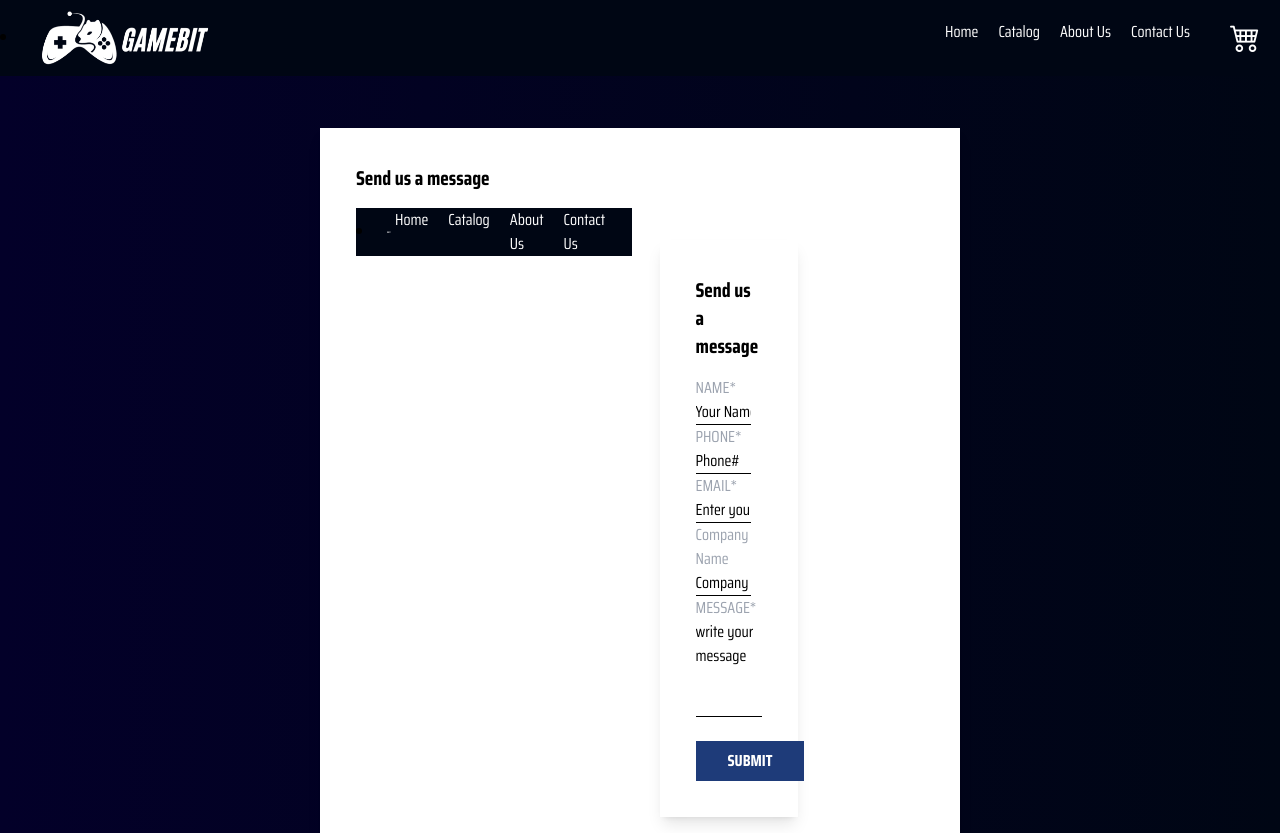
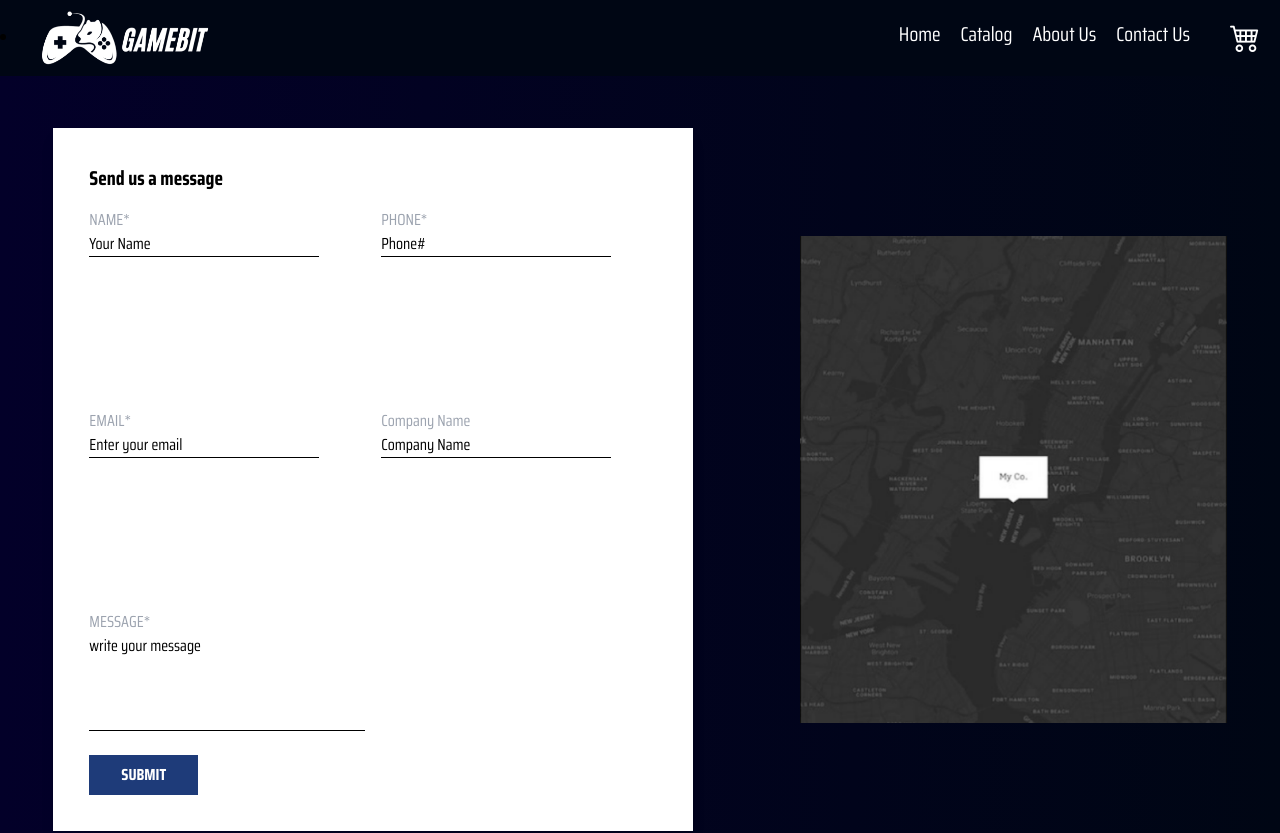
Before and after one commit to Sahtani/GAMING-WEBSITE, a plain HTML site: page index.html in a window 1280 px wide. Shown: the top 833 px of the page. Drawn offline with nearby package versions, Linux system fonts and the light colour scheme.

Commit message:
merge with Zouheir

```diff
--- a/index.html
+++ b/index.html
@@ -6,7 +6,6 @@
   <meta name="viewport" content="width=device-width, initial-scale=1.0" />
   <title>Document</title>
   <!-- <link rel="stylesheet" href="./dist/output.css" /> -->
-  <link rel="stylesheet" href="./dist/output.css" />
   <link rel="preconnect" href="https://fonts.googleapis.com" />
   <link rel="preconnect" href="https://fonts.googleapis.com" />
   <link rel="preconnect" href="https://fonts.googleapis.com" />
@@ -15,10 +14,6 @@
     href="https://fonts.googleapis.com/css2?family=Saira+Condensed:wght@100;200;300;400;500;600;700;800;900&display=swap"
     rel="stylesheet" />
   <link rel="stylesheet" href="https://cdn.jsdelivr.net/npm/bootstrap-icons@1.11.1/font/bootstrap-icons.css" />
-  <!-- js -->
-  <script src="./js/script.js" defer></script>
-  <script src="./js/carroussel.js" defer></script>
-  <script src="https://cdn.tailwindcss.com"></script>
   <script src="https://cdn.tailwindcss.com"></script>
   <script>
     tailwind.config = {
@@ -69,31 +64,32 @@
 </head>
 
 
-<body class = "font-Saira Condensed bg-gradient-to-r from-secondary to-background">
+<body class="font-Saira Condensed bg-gradient-to-r from-secondary to-background">
   <header>
-        <nav class = "bg-background flex items-center justify-between fixed w-full z-50">
-            <div class = "flex items-center">
-                <li><a href = "#" id = "burgerMenu" class = "text-white text-4xl md:hidden"><i class="bi bi-list"></i></a></li>
-                <img src="./img/logo.png" alt="" class = "w-8/12 p-2 md:w-6/12">
+    <nav class="bg-background flex items-center justify-between fixed w-full z-50">
+      <div class="flex items-center">
+        <li><a href="#" id="burgerMenu" class="text-white text-4xl md:hidden"><i class="bi bi-list"></i></a></li>
+        <img src="./img/logo.png" alt="" class="w-8/12 p-2 md:w-6/12">
       </div>
 
       <div>
-                <ul class = "gap-5 md:flex" id = "navbar">
-                    <li><a href = "#" class = "text-white hidden md:block">Home</a></li>
-                    <li><a href = "#" class = "text-white hidden md:block">Catalog</a></li>
-                    <li><a href = "#" class = "text-white hidden md:block">About Us</a></li>
-                    <li><a href = "#" class = "text-white hidden md:block">Contact Us</a></li>
-                    <li><a href = "#" class = "text-white p-5 text-3xl" id = "cartBtn"><i class="bi bi-cart4"></i></a></li>
+        <ul class="gap-5 md:flex" id="navbar">
+          <li><a href="index.html" class="text-xl   text-white hidden md:block">Home</a></li>
+          <li><a href="catalog.html" class=" text-xl text-white hidden md:block">Catalog</a></li>
+          <li><a href="aboutus.html" class=" text-xl text-white hidden md:block">About Us</a></li>
+          <li><a href="contact.html" class="text-xl text-white hidden md:block">Contact Us</a></li>
+          <li><a href="#" class="text-white p-5 text-3xl" id="cartBtn"><i class="bi bi-cart4"></i></a></li>
         </ul>
       </div>
     </nav>
 
-        <ul id = "navbarMobile" class = "fixed bg-gradient-to-r from-secondary to-background text-center w-2/6 h-screen hidden z-50">
+    <ul id="navbarMobile"
+      class="fixed bg-gradient-to-r from-secondary to-background text-center w-2/6 h-screen hidden z-50">
       <li><img src="./img/logo.png" alt=""></li>
-            <li><a href = "#" class = "text-white">Home</a></li>
-            <li><a href = "#" class = "text-white">Catalog</a></li>
-            <li><a href = "#" class = "text-white">About Us</a></li>
-            <li><a href = "#" class = "text-white">Contact Us</a></li>
+      <li><a href="index.html" class="text-white">Home</a></li>
+      <li><a href="catalog.html" class="text-white">Catalog</a></li>
+      <li><a href="aboutus.html" class="text-white">About Us</a></li>
+      <li><a href="contact.html" class="text-white">Contact Us</a></li>
     </ul>
   </header>
 
@@ -103,46 +99,8 @@
     <div class="bg-white shadow-lg p-2 md:p-9 w-9/12 md:w-6/12">
       <h1 class="font-bold text-xl mb-4">Send us a message</h1>
       <form onsubmit="return validateForm()" class="grid grid-rows-3 grid-cols-1 gap-4 md:grid-cols-2">
-<body class="font-Saira bg-gradient-to-r from-secondary to-background">
-  <header>
-    <nav class="bg-background flex items-center justify-between w-full">
-      <div class="flex items-center">
-        <li>
-          <a href="#" id="burgerMenu" class="text-white text-4xl hidden xs:block">
-            <i class="bi bi-list"></i>
-          </a>
-        </li>
-        <img src="./img/logo.png" alt="" class="xs:w-8/12 p-2 w-6/12" />
-      </div>
-
-      <div>
-        <ul class="gap-5 flex" id="navbar">
-          <li><a href="#" class="text-white xs:hidden block">Home</a></li>
-          <li><a href="#" class="text-white xs:hidden block">Catalog</a></li>
-          <li><a href="#" class="text-white xs:hidden block">About Us</a></li>
-          <li><a href="#" class="text-white xs:hidden block">Contact Us</a></li>
-          <li><a href="#" class="text-white p-5 text-3xl xs:block"><i class="bi bi-cart4"></i></a></li>
-        </ul>
-      </div>
-    </nav>
-
-    <ul id="navbarMobile"
-      class="absolute bg-gradient-to-r from-secondary to-background text-center w-2/6 h-screen hidden">
-      <li><img src="./img/logo.png" alt="" /></li>
-      <li><a href="#" class="text-white">Home</a></li>
-      <li><a href="#" class="text-white">Catalog</a></li>
-      <li><a href="#" class="text-white">About Us</a></li>
-      <li><a href="#" class="text-white">Contact Us</a></li>
-    </ul>
-  </header>
-
-  <div class=" flex justify-around items-center mt-8 xs:flex-col">
-
-    <div class="bg-white shadow-lg p-9 w-6/12 xs:w-9/12 ">
-      <h1 class="font-bold text-xl mb-4">Send us a message</h1>
-      <form onsubmit="return validateForm()" class="grid grid-rows-3 grid-cols-2">
         <div class="flex flex-col">
-          <label for=""  class="text-gray-400">NAME*</label>
+          <label for="" class="text-gray-400">NAME*</label>
           <input type="text" id="name" class="placeholder-black border-b border-black w-5/6" placeholder="Your Name">
           <div id="nameErr" class="text-red-500 text-xs"></div>
         </div>
@@ -153,17 +111,20 @@
         </div>
         <div class="flex flex-col ">
           <label for="" class="text-gray-400">EMAIL*</label>
-          <input type="text" id="email" class="placeholder-black border-b border-black w-5/6 " placeholder="Enter your email">
+          <input type="text" id="email" class="placeholder-black border-b border-black w-5/6 "
+            placeholder="Enter your email">
           <div id="emailErr" class="text-red-500 text-xs"></div>
         </div>
         <div class="flex flex-col ">
           <label for="" class="text-gray-400">Company Name</label>
-          <input type="text" id="company" class="placeholder-black border-b border-black w-5/6" placeholder="Company Name">
+          <input type="text" id="company" class="placeholder-black border-b border-black w-5/6"
+            placeholder="Company Name">
           <div id="companyErr" class="text-red-500 text-xs"></div>
         </div>
         <div class="flex flex-col">
           <label for="" class="text-gray-400">MESSAGE*</label>
-          <textarea type="text" id="message" class="resize-none placeholder-black border-b border-black w-7/6" rows="4" placeholder="write your message"></textarea>
+          <textarea type="text" id="message" class="resize-none placeholder-black border-b border-black w-7/6" rows="4"
+            placeholder="write your message"></textarea>
           <div id="messageErr" class="text-red-500 text-xs"></div>
 
           <div>
@@ -181,7 +142,7 @@
       </form>
     </div>
 
-    <img src="image 13.png" alt="" class="w-4/12 h-2/12 xs:mt-12 xs:h-8/12 xs:w-8/12">
+    <img src="./img/image 13.png" alt="" class=" xs:mt-12 w-8/12 md:w-4/12">
   </div>
 
 
@@ -214,9 +175,10 @@
       <p class="text-slate-400 text-center">© 2023 NightCrawlers</p>
     </div>
   </footer>
-  <script src="js/validator.js"></script>
+
   <!-- js -->
   <script src="./js/script.js"></script>
+  <script src="js/validator.js"></script>
 </body>
 
 </html>
```
Lines whose indentation alone changed are shown as unchanged.
